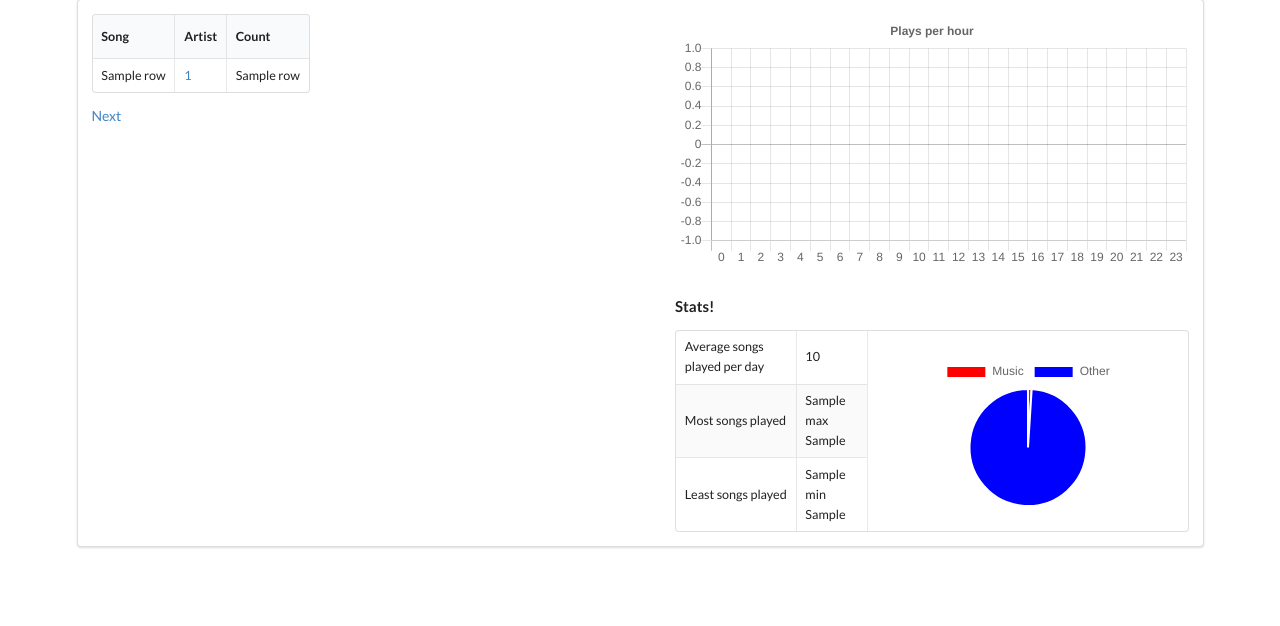
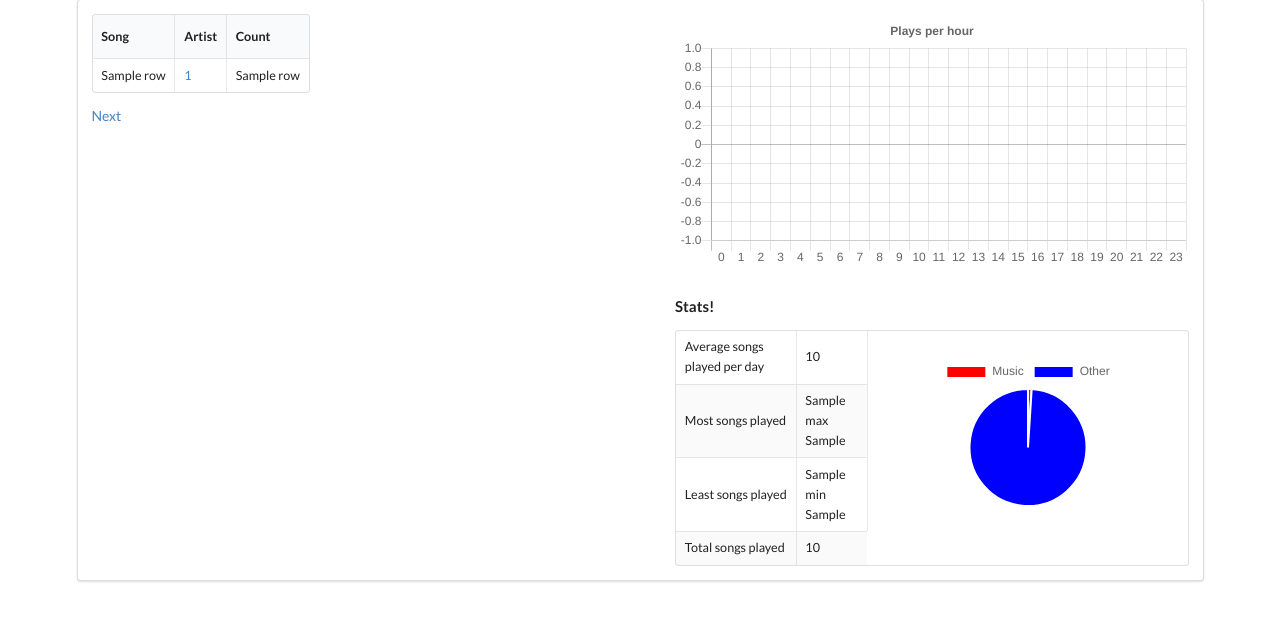
Before and after one commit to lordp/rova, a Flask app: template flaskr/templates/stats/station.html in a window 1280 px wide. Shown: the part 147-773 px from the top of the page. Run offline with Flask 2, Linux system fonts and the light colour scheme; the template is opened without the code that fills it: most values are stand-ins (such as "Sample title", 1, 10 or a date in 2020).

Commit message:
Add daily and total plays

```diff
--- a/flaskr/__init__.py
+++ b/flaskr/__init__.py
@@ -32,3 +32,18 @@
     }
 
     return stations.get(name)
+
+
+@app.template_filter()
+def weekday(dow):
+    days = {
+        '0': 'Sunday',
+        '1': 'Monday',
+        '2': 'Tuesday',
+        '3': 'Wednesday',
+        '4': 'Thursday',
+        '5': 'Friday',
+        '6': 'Saturday',
+    }
+
+    return days.get(dow)
--- a/flaskr/routes.py
+++ b/flaskr/routes.py
@@ -51,9 +51,13 @@
         group_by(Played.station).\
         order_by(db.func.count(Played.station).desc())
 
-    hourly_plays = db.session.query(db.func.strftime("%H", Played.played_time), db.func.count()).\
+    hourly_plays = db.session.query(db.func.strftime("%H", Played.played_time).lavel("hour"), db.func.count()).\
         filter(Played.artist_slug == name).\
-        group_by(db.func.strftime("%H", Played.played_time))
+        group_by("hour")
+
+    daily_plays = db.session.query(db.func.strftime("%w", Played.played_time).label("day"), db.func.count()).\
+        filter(Played.artist_slug == name).\
+        group_by("day")
 
     start_date, end_date, span = parse_time(request.args.get('t'))
     if start_date:
@@ -74,6 +78,7 @@
         artist=artist[0],
         span=span,
         hourly_plays=hourly_plays,
+        daily_plays=daily_plays,
         next_url=next_url,
         prev_url=prev_url
     )
@@ -86,9 +91,15 @@
         group_by(Played.artist, Played.name).\
         order_by(db.func.count(Played.artist).desc())
 
+    total_plays = db.session.query(db.func.count()).filter(Played.station == name)
+
     hourly_plays = db.session.query(db.func.strftime("%H", Played.played_time).label("hour"), db.func.count()).\
         filter(Played.station == name).\
         group_by("hour")
+
+    daily_plays = db.session.query(db.func.strftime("%w", Played.played_time).label("day"), db.func.count()).\
+        filter(Played.station == name).\
+        group_by("day")
 
     average_songs_per_day = db.session.query(db.func.strftime("%Y-%m-%d", Played.played_time).label("day"), db.func.count()).\
         filter(Played.station == name).\
@@ -101,7 +112,9 @@
     start_date, end_date, span = parse_time(t)
     if start_date:
         stats = stats.filter(Played.played_time >= start_date, Played.played_time < end_date)
+        total_plays = total_plays.filter(Played.played_time >= start_date, Played.played_time < end_date)
         hourly_plays = hourly_plays.filter(Played.played_time >= start_date, Played.played_time < end_date)
+        daily_plays = daily_plays.filter(Played.played_time >= start_date, Played.played_time < end_date)
         average_songs_per_day = average_songs_per_day.filter(Played.played_time >= start_date, Played.played_time < end_date)
 
         total_song_length = total_song_length.filter(Played.played_time >= start_date, Played.played_time < end_date)
@@ -148,12 +161,14 @@
         next_url=next_url,
         prev_url=prev_url,
         hourly_plays=hourly_plays,
+        daily_plays=daily_plays,
         song_stats={
             "average": songs_average,
             "max": songs_max,
             "max_day": songs_max_day,
             "min": songs_min,
             "min_day": songs_min_day,
-            "song_percent": song_percent
+            "song_percent": song_percent,
+            "total": total_plays.first()[0]
         }
     )
--- a/flaskr/templates/stats/station.html
+++ b/flaskr/templates/stats/station.html
@@ -54,6 +54,10 @@
                     <tr>
                         <td>Least songs played</td>
                         <td>{{ song_stats.min }}<br/>{{ song_stats.min_day }}</td>
+                    </tr>
+                    <tr>
+                        <td>Total songs played</td>
+                        <td>{{ song_stats.total }}</td>
                     </tr>
                 </tbody>
             </table>
```
